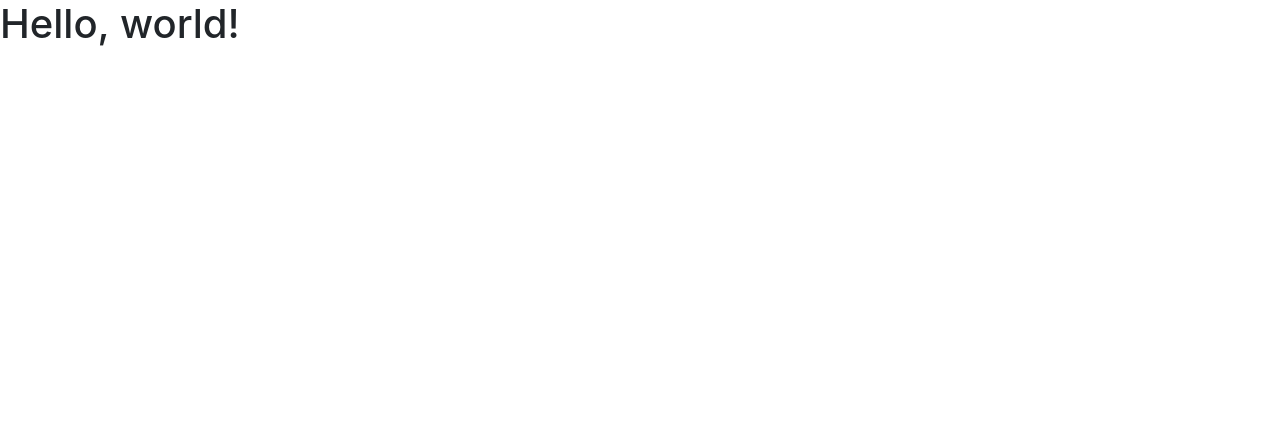
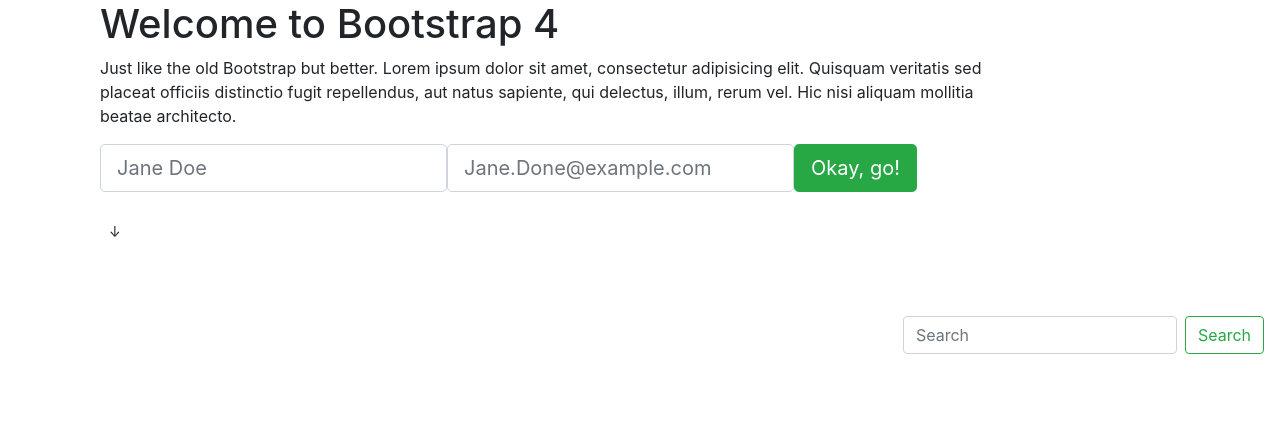
Before and after one commit to IvanJB/Bootstrap_4, a plain HTML site: page index.html in a window 1280 px wide. Drawn offline with nearby package versions, Linux system fonts and the light colour scheme.

Commit message:
Piped CSS and JS folder throw npm, keeping my projects seperate from CDN format

```diff
--- a/index.html
+++ b/index.html
@@ -2,16 +2,79 @@
 <html>
   <head>
     <meta charset="utf-8">
-    <meta name="viewport" content="width=device-width, initial-scale=1">
+    <meta name="viewport" content="width=device-width, initial-scale=1 shrink-to-fit=no">
     <meta http-equiv="x-ua-compatible" content="ie=edge">
-    <title></title>
+    <title>Welcome To Bootstrap 4</title>
 
-    <link rel="stylesheet" href="https://maxcdn.bootstrapcdn.com/bootstrap/4.0.0-alpha.2/css/bootstrap.min.css" integrity="sha384-y3tfxAZXuh4HwSYylfB+J125MxIs6mR5FOHamPBG064zB+AFeWH94NdvaCBm8qnd" crossorigin="anonymous">
+    <link rel="stylesheet" href="node_modules/bootstrap/dist/css/bootstrap.min.css">
+    <link rel="stylesheet" href="styles/welcome/styles.css">
   </head>
   <body>
-    <h1>Hello, world!</h1>
 
-    <script src="https://ajax.googleapis.com/ajax/libs/jquery/2.1.4/jquery.min.js"></script>
-    <script src="https://maxcdn.bootstrapcdn.com/bootstrap/4.0.0-alpha.2/js/bootstrap.min.js" integrity="sha384-vZ2WRJMwsjRMW/8U7i6PWi6AlO1L79snBrmgiDpgIWJ82z8eA5lenwvxbMV1PAh7" crossorigin="anonymous"></script>
+<!-- Cover CTA -->
+
+    <section id="cover">
+      <div id="cover-caption">
+        <div class="container">
+          <div class="col-sm-10 col sm-offset-1">
+            <h1>Welcome to Bootstrap 4</h1>
+            <p>Just like the old Bootstrap but better. Lorem ipsum dolor sit amet, consectetur adipisicing elit. Quisquam veritatis sed placeat officiis distinctio fugit repellendus, aut natus sapiente, qui delectus, illum, rerum vel. Hic nisi aliquam mollitia beatae architecto.
+            </p>
+
+            <form action="" class="form-inline">
+              <div class="form-group">
+                <label for="" class="sr-only">Name</label>
+                <input type="text" class="form-control form-control-lg" placeholder="Jane Doe">
+              </div>
+
+              <div class="form-group">
+                <label for="" class="sr-only">Email</label>
+                <input type="email" class="form-control form-control-lg" placeholder="Jane.Done@example.com">
+              </div>
+
+              <button class="btn btn-success btn-lg" type="button">Okay, go!</button>
+            </form>
+
+            <br>
+
+            <a href="#nav-bar" class="btn btn-sm btn-secondary-outline" role="button">&darr;</a>
+          </div>
+        </div>
+      </div>
+    </section>
+
+<!-- Nav Bar -->
+
+<nav class="navbar navbar-dark navbar-full bg-inverser">
+<a class="navbar-brand" href="#">Your Logo</a>
+  <ul class="navbar-nav">
+    <li class="nav-item active">
+      <a class="nav-link" href="#">Home <span class="sr-only">(current)</span></a>
+    </li>
+    <li class="nav-item">
+      <a class="nav-link" href="#">Features</a>
+    </li>
+    <li class="nav-item">
+      <a class="nav-link" href="#">Pricing</a>
+    </li>
+    <li class="nav-item">
+      <a href="#" class="nav-link">About</a>
+    </li>
+  </ul>
+
+  <form class="form-inline my-2 my-lg-0">
+    <input class="form-control mr-sm-2" type="search" placeholder="Search" aria-label="Search">
+    <button class="btn btn-outline-success my-2 my-sm-0" type="submit">Search</button>
+  </form>
+</nav>
+
+
+
+    <!-- Optional JavaScript -->
+    <!-- jQuery first, then Popper.js, then Bootstrap JS -->
+    <script src="https://code.jquery.com/jquery-3.3.1.slim.min.js" integrity="sha384-q8i/X+965DzO0rT7abK41JStQIAqVgRVzpbzo5smXKp4YfRvH+8abtTE1Pi6jizo" crossorigin="anonymous"></script>
+    <script src="https://cdnjs.cloudflare.com/ajax/libs/popper.js/1.14.3/umd/popper.min.js" integrity="sha384-ZMP7rVo3mIykV+2+9J3UJ46jBk0WLaUAdn689aCwoqbBJiSnjAK/l8WvCWPIPm49" crossorigin="anonymous"></script>
+
+    <script src="node_modules/bootstrap/dist/js/bootstrap.min.js"></script>
   </body>
 </html>
--- /dev/null
+++ b/styles/welcome/styles.css
@@ -0,0 +1 @@
+/* stylesheet for Welcome Site */
```
Also changed, not shown: 1 other file.
